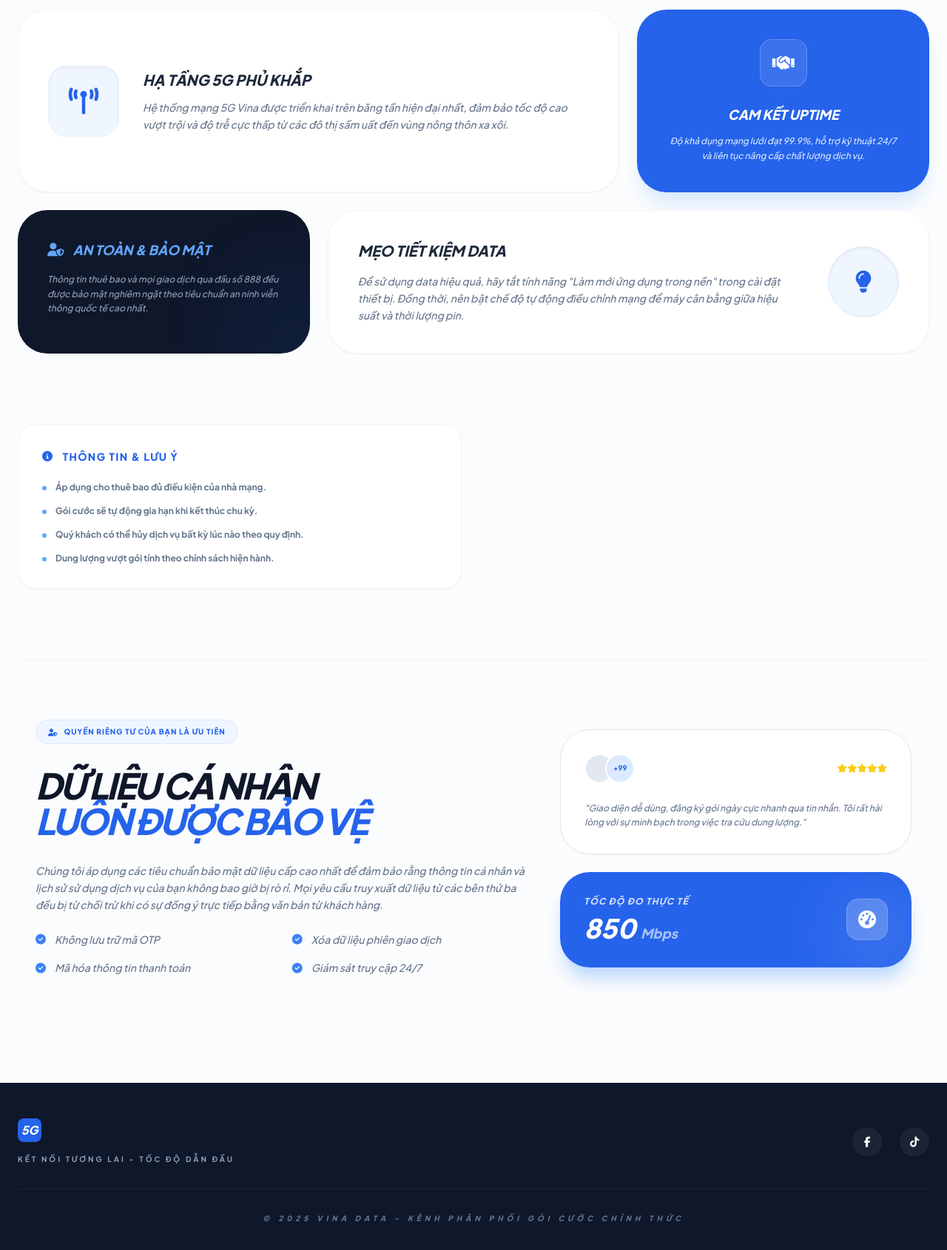
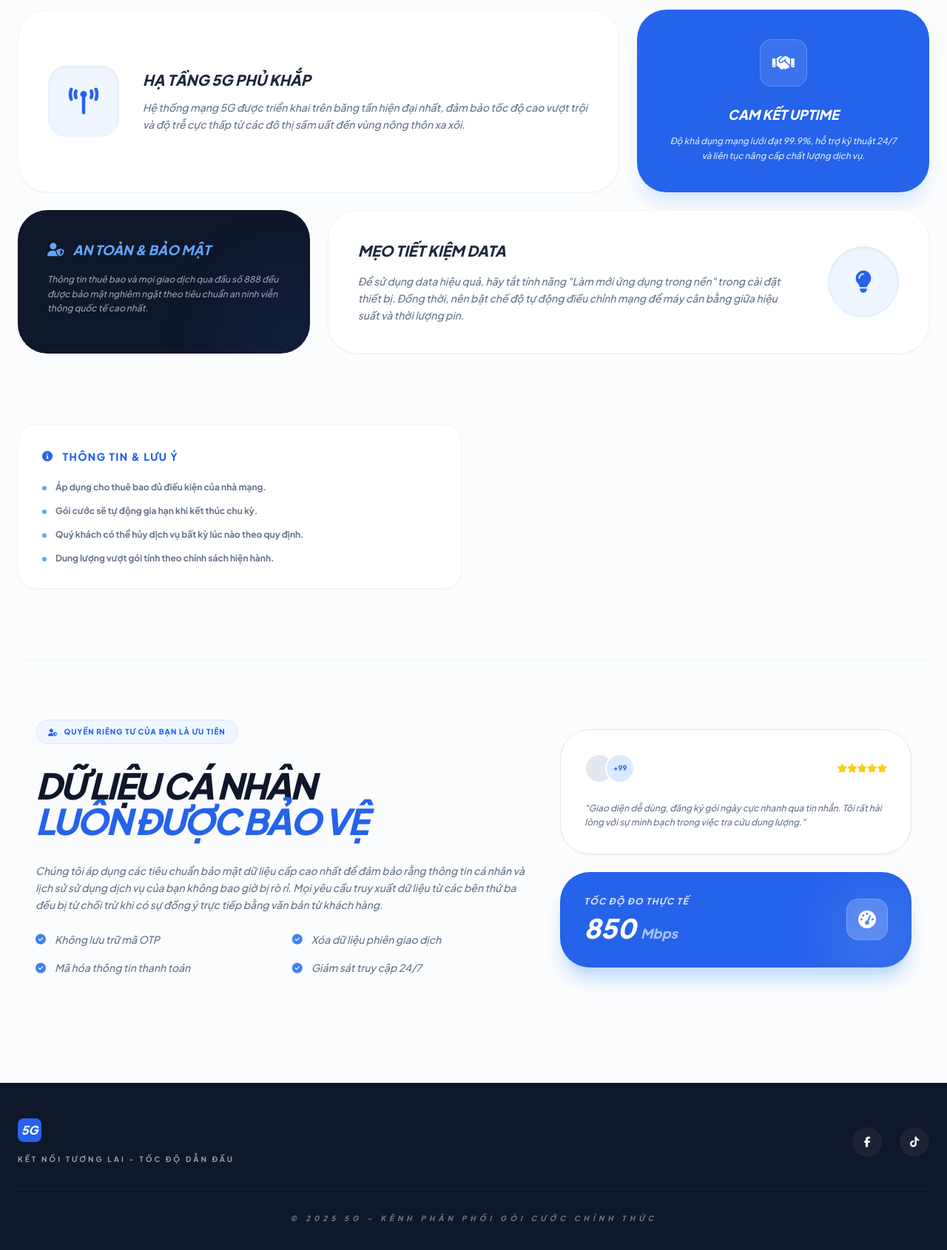
Before and after one commit to thanhtu0910/self_learn, a plain HTML site: page index.html in a window 1280 px wide. Shown: the part 1880-3570 px from the top of the page at 74% size. Drawn offline with nearby package versions, Linux system fonts and the light colour scheme.

Commit message:
bỏ text vina

```diff
--- a/index.html
+++ b/index.html
@@ -223,7 +223,7 @@
                     <div>
                         <h3 class="text-xl font-extrabold text-slate-800 mb-3 uppercase italic">Hạ tầng 5G Phủ khắp</h3>
                         <p class="text-sm text-slate-500 leading-relaxed font-medium italic">
-                            Hệ thống mạng 5G Vina được triển khai trên băng tần hiện đại nhất, đảm bảo tốc độ cao vượt trội và độ trễ cực thấp từ các đô thị sầm uất đến vùng nông thôn xa xôi.
+                            Hệ thống mạng 5G được triển khai trên băng tần hiện đại nhất, đảm bảo tốc độ cao vượt trội và độ trễ cực thấp từ các đô thị sầm uất đến vùng nông thôn xa xôi.
                         </p>
                     </div>
                 </div>
@@ -358,7 +358,7 @@
     </div>
     <div class="max-w-7xl mx-auto border-t border-white/5 mt-8 pt-8 text-center">
         <p class="text-[10px] text-slate-500 font-black uppercase tracking-[0.5em] italic">
-            © 2025 VINA DATA - KÊNH PHÂN PHỐI GÓI CƯỚC CHÍNH THỨC
+            © 2025 5G    - KÊNH PHÂN PHỐI GÓI CƯỚC CHÍNH THỨC
         </p>
     </div>
 </footer>
```
Also changed, not shown: ho-tro.html (+1 -1 lines).
